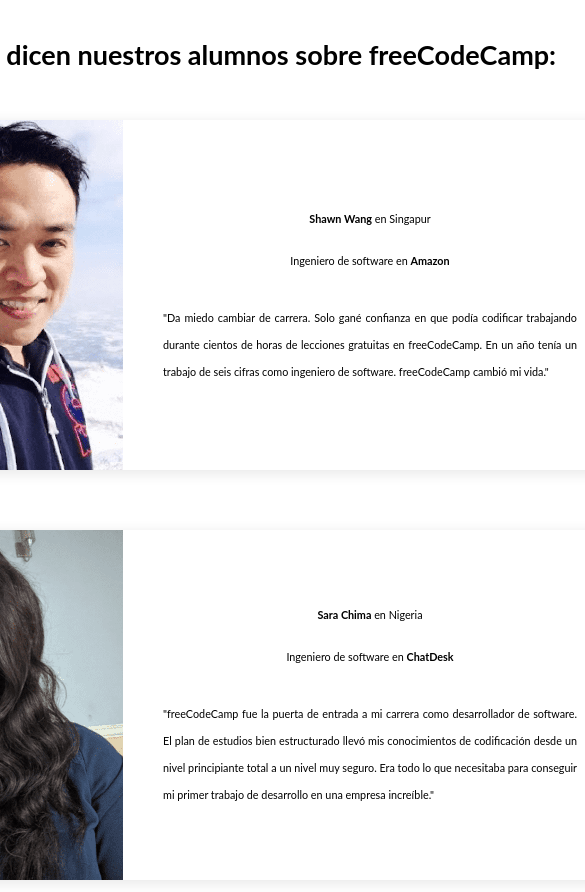
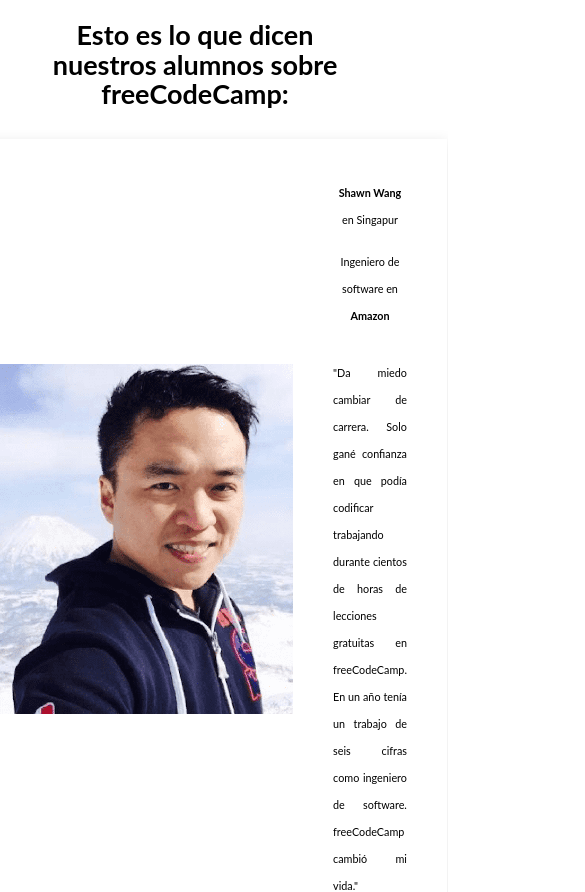
Before and after one commit to Cristian-PinedaQ/Tareas-app, a React (Create React App) app: page / in a window 390 px wide. Shown: the top 892 px of the page, 585 px wide, since content can reach past the window. Built offline with nearby package versions, Linux system fonts and the light colour scheme.

Commit message:
Version 1.3

```diff
--- a/src/App.css
+++ b/src/App.css
@@ -41,9 +41,12 @@ h1 {
 @media (max-width: 767px) {
   h1 {
     font-size: 1.5rem;
+    margin: 20px 0;
   }
 
   .contenedor-principal {
+    width: 80%;
+    height: auto;
     min-height: 300px;
   }
 
```
